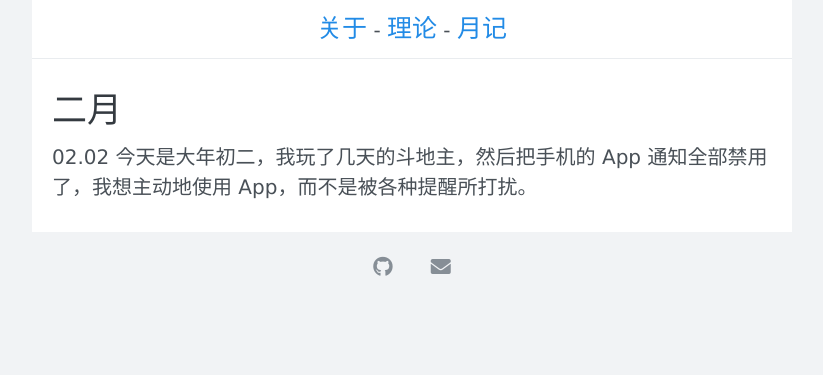
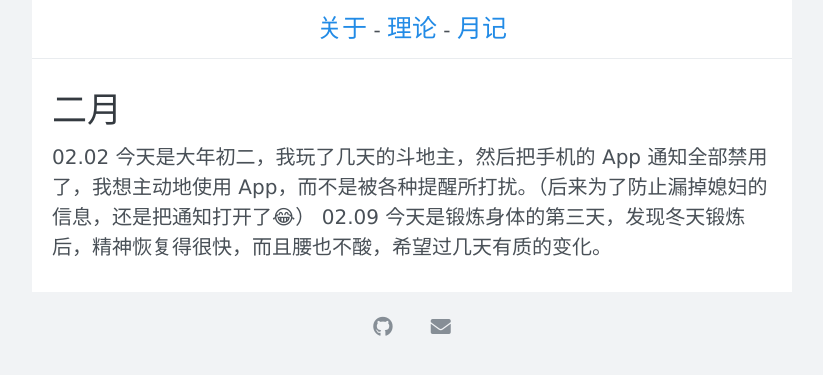
Before and after one commit to xuyilife/xuyilife.github.io, a Jekyll site: the page built from posts/timeline/2022/02.md, in a window 1280 px wide. Shown: the top 375 px of the page, without its empty margins (228-1051 px from the left). Built offline with Jekyll 4.4.1, drawn with Linux system fonts in a browser that asks for light colours; nearby versions of some CDN libraries.

Commit message:
更新日志

```diff
--- a/posts/timeline/2022/02.md
+++ b/posts/timeline/2022/02.md
@@ -2,4 +2,5 @@
 title: 二月
 ---
 
-02.02 今天是大年初二，我玩了几天的斗地主，然后把手机的 App 通知全部禁用了，我想主动地使用 App，而不是被各种提醒所打扰。
+02.02 今天是大年初二，我玩了几天的斗地主，然后把手机的 App 通知全部禁用了，我想主动地使用 App，而不是被各种提醒所打扰。（后来为了防止漏掉媳妇的信息，还是把通知打开了😂）
+02.09 今天是锻炼身体的第三天，发现冬天锻炼后，精神恢复得很快，而且腰也不酸，希望过几天有质的变化。
```
